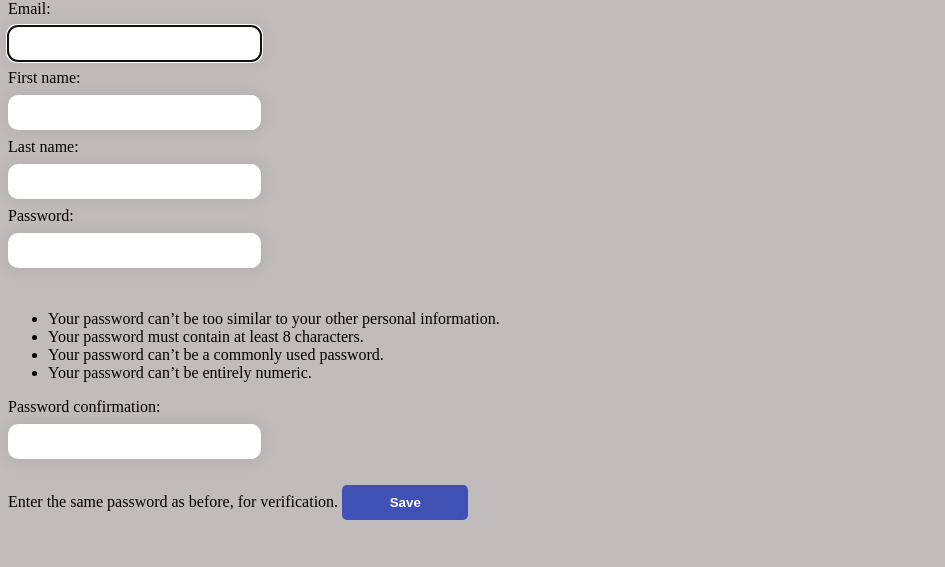
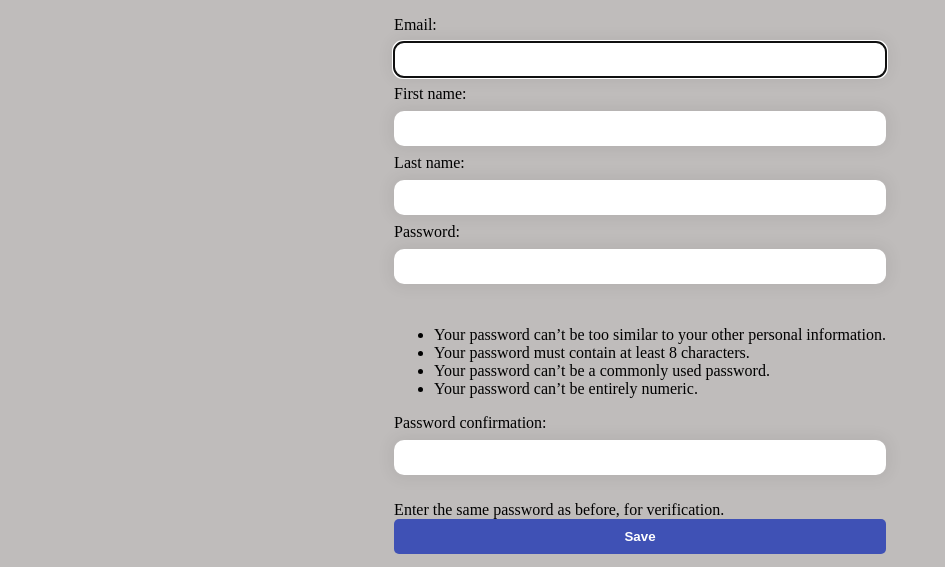
Before and after one commit to AtanasKisyov/book_reviews, a Django app: page /user/register/ in a window 1280 px wide. Shown: the part 233-800 px from the top of the page, without its empty margins (0-945 px from the left). Run offline with Django 4.2, Linux system fonts and the light colour scheme.

Commit message:
styling updates

```diff
--- a/book_reviews/book/views.py
+++ b/book_reviews/book/views.py
@@ -18,7 +18,7 @@ class HomeView(generic_views.ListView):
 
 
 class AllReviewsView(generic_views.ListView):
-    paginate_by = 5
+    paginate_by = 2
     model = Book
     template_name = 'generic/all_reviews.html'
 
--- a/static/css/main.css
+++ b/static/css/main.css
@@ -99,7 +99,7 @@ button {
     color: #fff;
     font-weight: 600;
     border-radius: 5px;
-    width: 10%;
+    width: 100%;
 }
 
 input, textarea, select {
@@ -107,8 +107,18 @@ input, textarea, select {
     border: 0;
     box-shadow: 0 0 15px 4px rgba(0, 0, 0, 0.06);
     border-radius: 10px;
-    width: 20%;
+    width: 100%;
     margin: 8px 0;
     display: list-item;
     box-sizing: border-box;
 }
+
+.form_div {
+    margin-top: 1rem;
+    display: flex;
+    flex-direction: column;
+    align-items: center;
+}
+
+span {
+}
--- a/templates/generic/home.html
+++ b/templates/generic/home.html
@@ -9,6 +9,9 @@
                 <div class="review-card container">
                     <img class="image" src="{{ element.cover.url }}" alt="" width="200" height="200">
                     <a href="{% url 'details_review' element.id %}" class="card-paragraph">Details</a>
+                    <p>Reviewed By: {{ element.reviewed_by }}</p>
+                    <p>Reviewed On: {{ element.reviewed_on }}</p>
+                    <p>Users Ratings: 4,5/10</p>
                 </div>
             {% endfor %}
         </ul>
--- a/templates/user_authorization/login.html
+++ b/templates/user_authorization/login.html
@@ -1,7 +1,7 @@
 {% extends 'base/base.html' %}
 
 {% block content %}
-    <div>
+    <div class="form_div">
         <form method="POST" enctype="multipart/form-data">
             {% csrf_token %}
             {{ form }}
--- a/templates/user_authorization/register.html
+++ b/templates/user_authorization/register.html
@@ -1,9 +1,11 @@
 {% extends 'base/base.html' %}
 
 {% block content %}
-    <form method="post" enctype="multipart/form-data">
-        {% csrf_token %}
-        {{ form }}
-    <button>Save</button>
-    </form>
+    <div class="form_div">
+        <form method="post" enctype="multipart/form-data">
+            {% csrf_token %}
+            {{ form }}
+            <button>Save</button>
+        </form>
+    </div>
 {% endblock %}
```
Also changed, not shown: templates/generic/all_reviews.html (+16 -14 lines).
